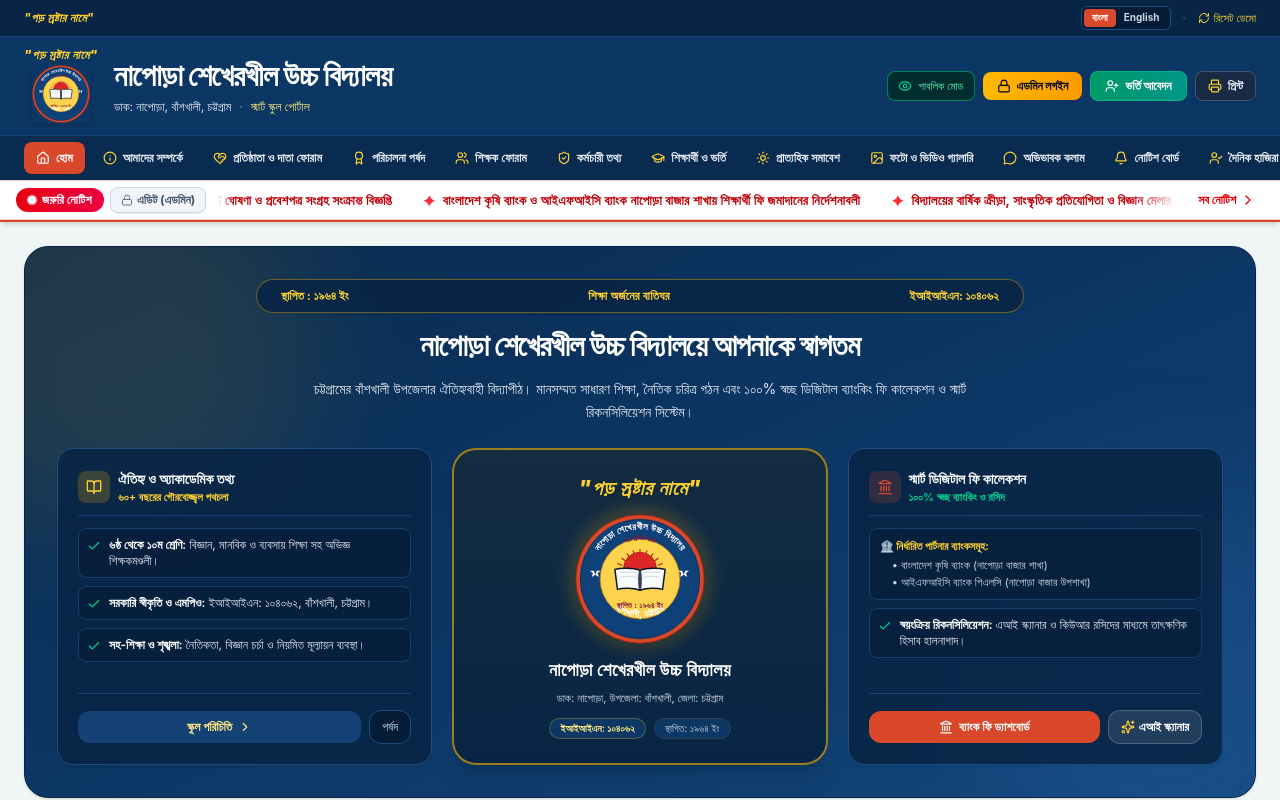
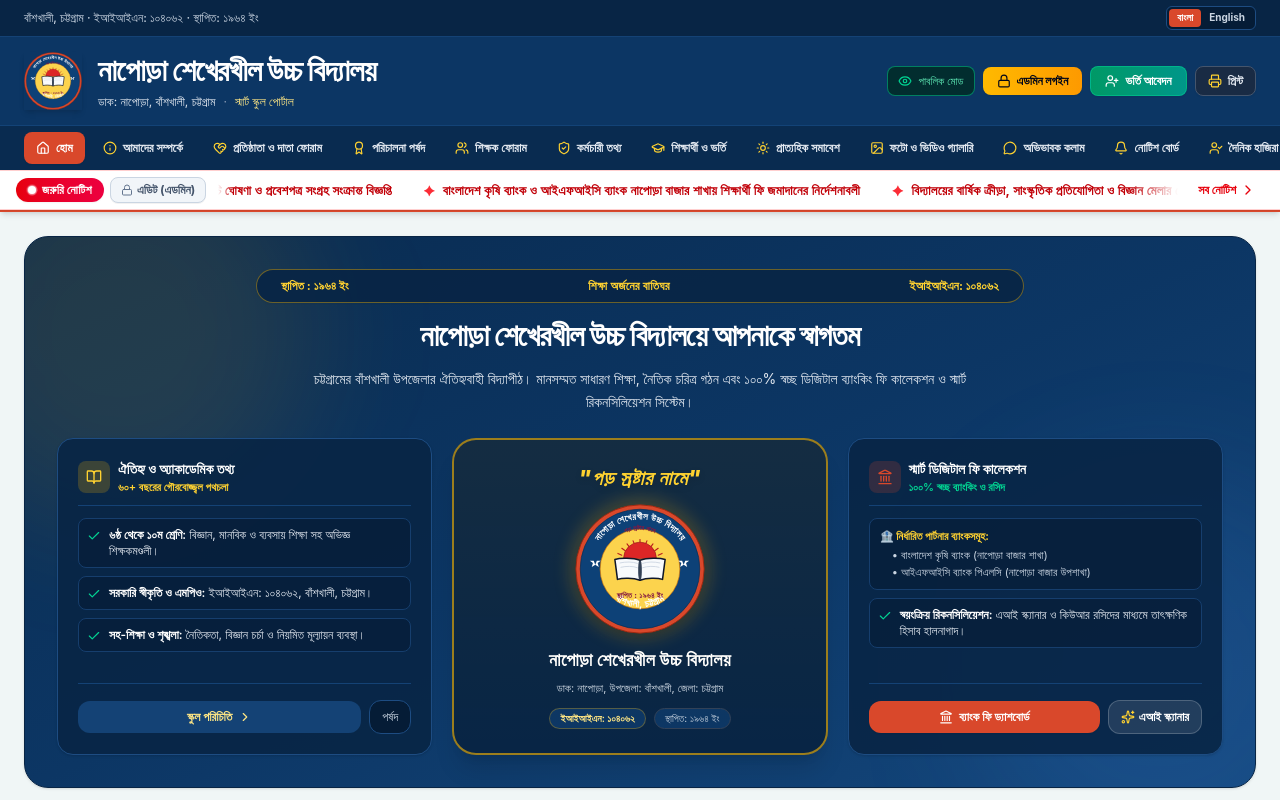
Before and after one commit to rmanulhoq-del/nsh-school, a React (Vite) app: page / in a window 1280 px wide. Shown: the top 800 px of the page. Built offline with nearby package versions, Linux system fonts and the light colour scheme.

Commit message:
Clean up header and remove reset demo data button
Removed unnecessary header elements and reset demo data button.

```diff
--- a/src/App.tsx
+++ b/src/App.tsx
@@ -516,13 +516,13 @@ export default function App() {
 
   return (
     <div className="min-h-screen bg-[#f0f6f6] text-slate-900 flex flex-col font-sans selection:bg-[#0d3b66] selection:text-white">
-      {/* HEADER */}
+     {/* HEADER */}
       <header className="bg-[#0c3664] text-white border-b-2 border-[#d9482b] sticky top-0 z-40 shadow-md">
         {/* Tier 1: Top Info Bar (Desktop only) */}
         <div className="bg-[#082545] border-b border-[#144275] text-slate-300 text-xs hidden md:block">
           <div className="max-w-7xl mx-auto px-6 h-9 flex items-center justify-between gap-4">
             <div className="flex items-center gap-3 shrink-0">
-              <span className="text-amber-300 font-bold tracking-wide italic">"পড় স্রষ্টার নামে"</span>
+              <span className="text-slate-300 font-medium">বাঁশখালী, চট্টগ্রাম · ইআইআইএন: ১০৪০৬২ · স্থাপিত: ১৯৬৪ ইং</span>
             </div>
 
             <div className="flex items-center gap-3 text-[11px] shrink-0">
@@ -546,17 +546,6 @@ export default function App() {
                   English
                 </button>
               </div>
-
-              <span aria-hidden="true" className="text-slate-500">·</span>
-              <button
-                type="button"
-                onClick={handleResetDemoData}
-                className="text-amber-300 hover:text-white flex items-center gap-1 transition-colors"
-                title="ডেমো ডেটা রিসেট"
-              >
-                <RefreshCw className="w-3 h-3" />
-                <span>{language === 'bn' ? 'রিসেট ডেমো' : 'Reset'}</span>
-              </button>
             </div>
           </div>
         </div>
@@ -572,10 +561,7 @@ export default function App() {
               }}
               className="flex items-center gap-2.5 cursor-pointer min-w-0"
             >
-              <div className="flex flex-col items-center shrink-0">
-                <span className="text-[9px] font-black text-amber-300 italic leading-none mb-0.5">
-                  "পড় স্রষ্টার নামে"
-                </span>
+              <div className="flex items-center shrink-0">
                 <SchoolLogo size={42} className="shadow-md shrink-0 w-10 h-10" />
               </div>
               <div className="min-w-0">
@@ -684,10 +670,7 @@ export default function App() {
             onClick={() => setActiveTab('home')}
             className="flex items-center gap-4 cursor-pointer shrink-0 group"
           >
-            <div className="flex flex-col items-center shrink-0">
-              <span className="text-xs font-black text-amber-300 italic tracking-wider leading-none mb-1 drop-shadow-xs">
-                "পড় স্রষ্টার নামে"
-              </span>
+            <div className="flex items-center shrink-0">
               <SchoolLogo size={58} className="shadow-md group-hover:scale-105 transition-transform" />
             </div>
             <div>
@@ -882,15 +865,6 @@ export default function App() {
                   <span>অফিস ডেস্ক</span>
                 </button>
               )}
-
-              <button
-                type="button"
-                onClick={handleResetDemoData}
-                className="text-amber-300 hover:text-white flex items-center gap-1 text-[11px] font-semibold"
-              >
-                <RefreshCw className="w-3 h-3" />
-                <span>রিসেট</span>
-              </button>
             </div>
           </div>
         )}
```
